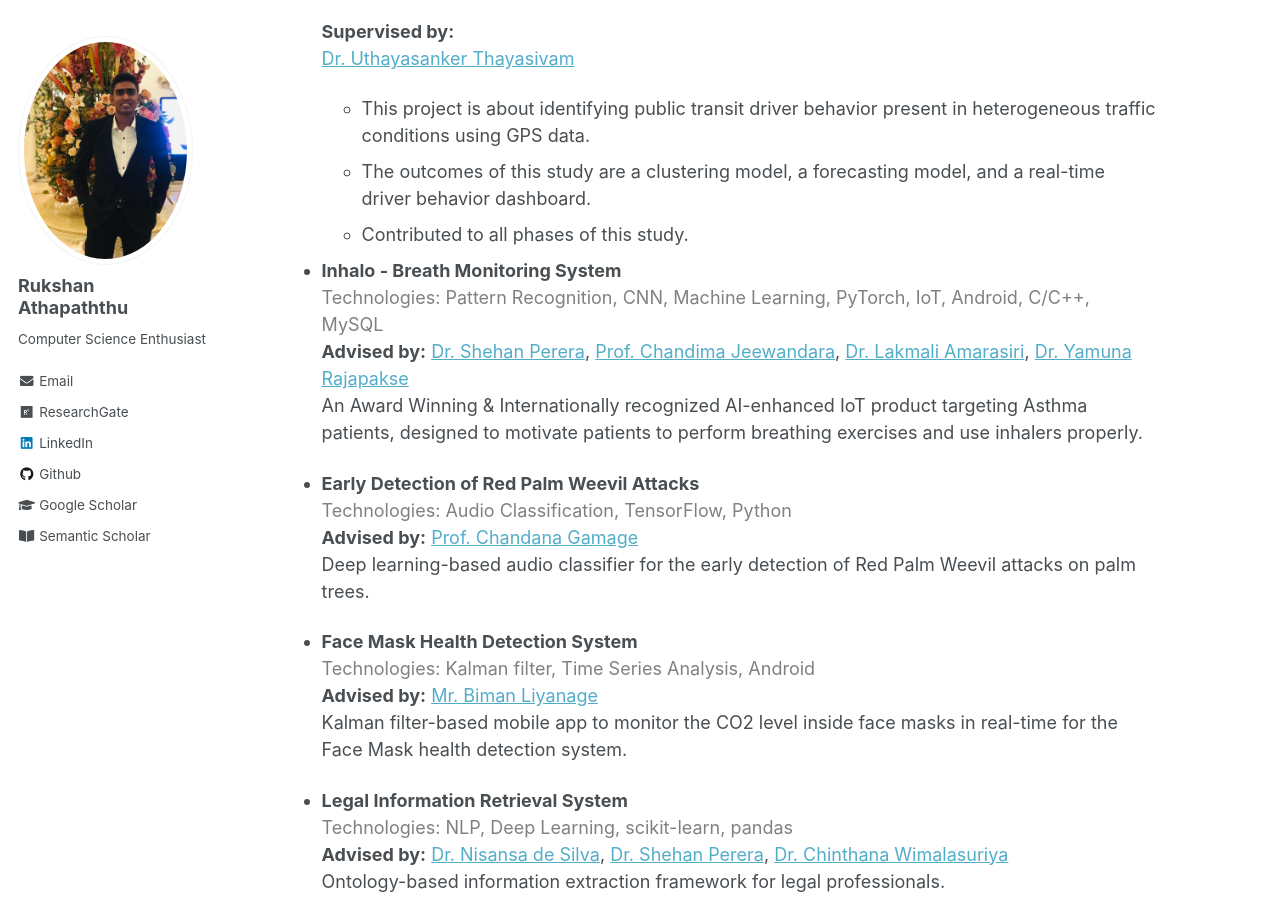
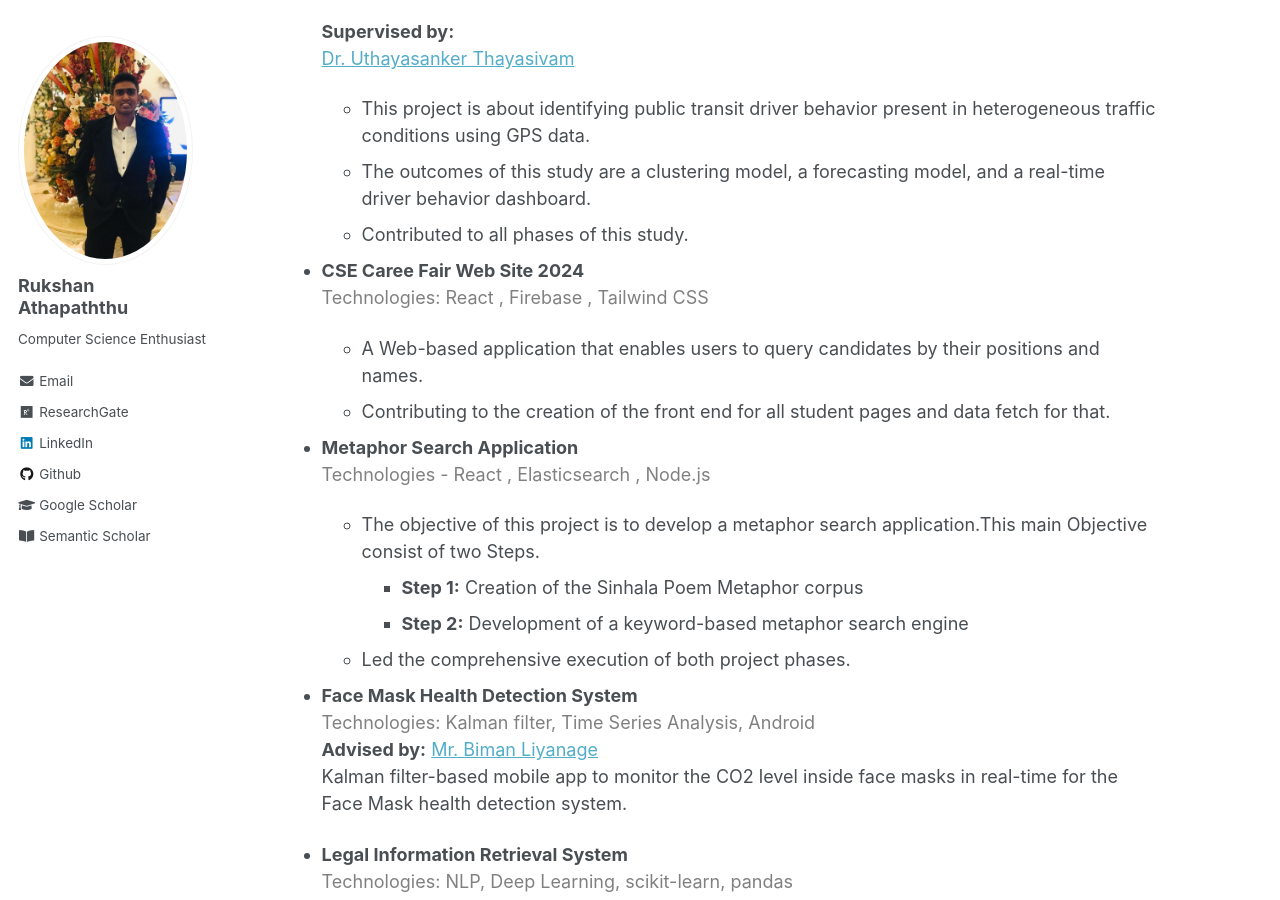
Before and after one commit to athapaththuamsrb/athapathtuamsrb.github.io, a Jekyll site: the page built from _pages/projects.md, in a window 1280 px wide and 900 px high, scrolled down 792 px. Built offline with Jekyll 4.4.1, drawn with Linux system fonts in a browser that asks for light colours.

Commit message:
update the another 2 projects

```diff
--- a/_pages/projects.md
+++ b/_pages/projects.md
@@ -28,15 +28,19 @@ author_profile: true
   - The outcomes of this study are a clustering model, a forecasting model, and a real-time driver behavior dashboard.
   - Contributed to all phases of this study.
 
-- **Inhalo - Breath Monitoring System**
-  <span style="color:gray;">Technologies: Pattern Recognition, CNN, Machine Learning, PyTorch, IoT, Android, C/C++, MySQL</span>
-  **Advised by:** [Dr. Shehan Perera](https://uom.lk/staff/Perera.AS), [Prof. Chandima Jeewandara](https://medical.sjp.ac.lk/chandima-jeewandara/), [Dr. Lakmali Amarasiri](https://www.res.cmb.ac.lk/physiology/wad.lakmali.amarasiri/), [Dr. Yamuna Rajapakse](https://www.res.cmb.ac.lk/anat/yamuna.rajapakse/)
-  An Award Winning & Internationally recognized AI-enhanced IoT product targeting Asthma patients, designed to motivate patients to perform breathing exercises and use inhalers properly.
+- **CSE Caree Fair Web Site 2024**
+  <span style="color:gray;">Technologies: React , Firebase , Tailwind CSS</span>
 
-- **Early Detection of Red Palm Weevil Attacks**
-  <span style="color:gray;">Technologies: Audio Classification, TensorFlow, Python</span>
-  **Advised by:** [Prof. Chandana Gamage](https://uom.lk/staff/Gamage.CD)
-  Deep learning-based audio classifier for the early detection of Red Palm Weevil attacks on palm trees.
+  - A Web-based application that enables users to query candidates by their positions and names.
+  - Contributing to the creation of the front end for all student pages and data fetch for that.
+
+- **Metaphor Search Application**
+  <span style="color:gray;">Technologies - React , Elasticsearch , Node.js</span>
+
+  - The objective of this project is to develop a metaphor search application.This main Objective consist of two Steps.
+    - **Step 1:** Creation of the Sinhala Poem Metaphor corpus
+    - **Step 2:** Development of a keyword-based metaphor search engine
+  - Led the comprehensive execution of both project phases.
 
 - **Face Mask Health Detection System**
   <span style="color:gray;">Technologies: Kalman filter, Time Series Analysis, Android</span>
```
